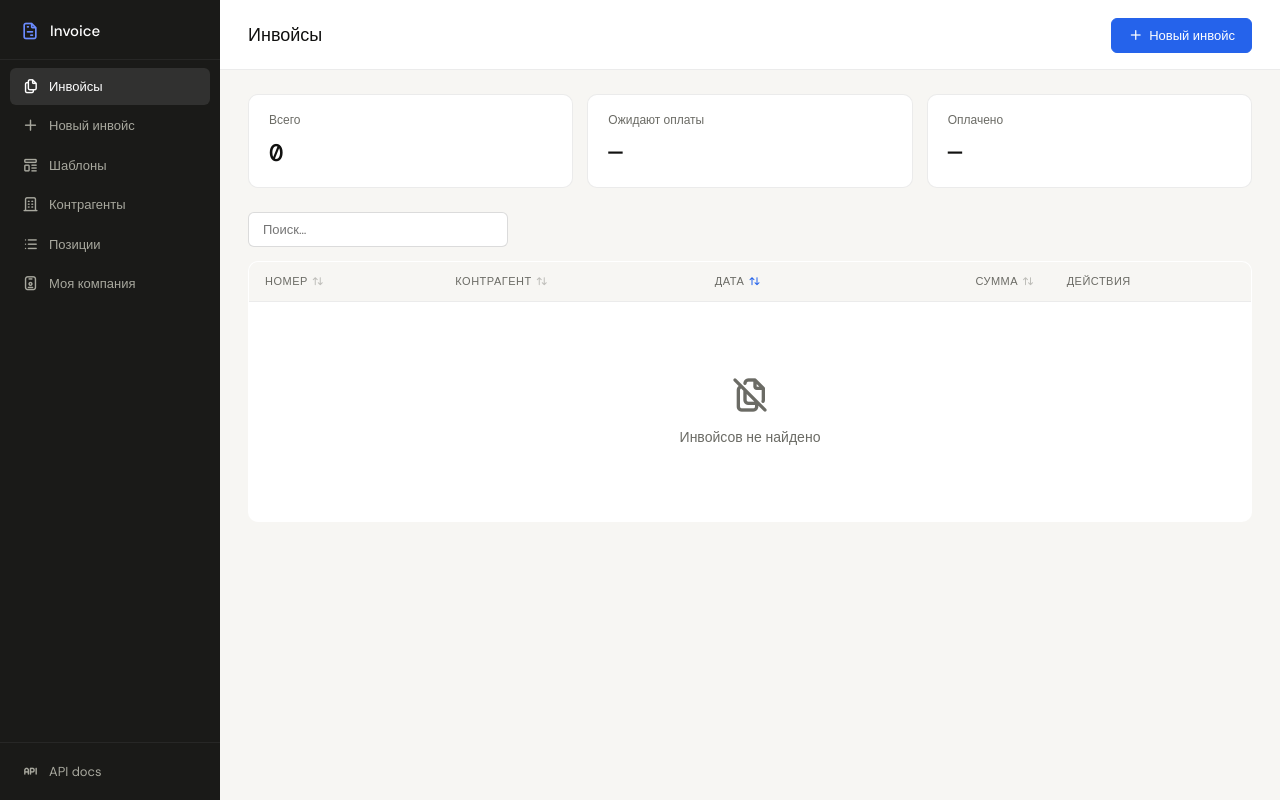
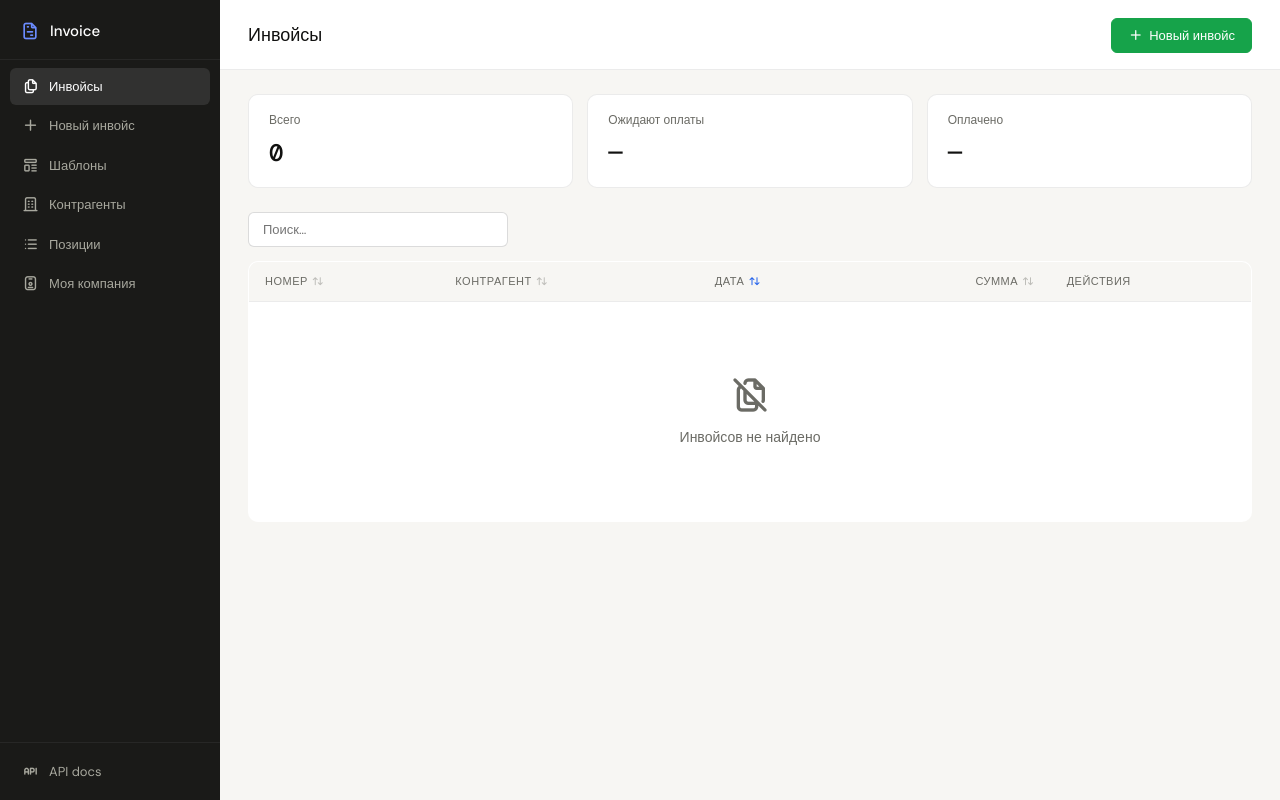
Before and after one commit to forzenson/invoice-app, a FastAPI app: page / in a window 1280 px wide. Run offline with FastAPI, Linux system fonts and the light colour scheme; data that the repository does not hold is empty; some libraries are stand-ins or nearby versions.

Commit message:
Change primary button color from blue to green
Co-Authored-By: Claude Opus 4.7 <noreply@anthropic.com>

```diff
--- a/static/app.css
+++ b/static/app.css
@@ -51,8 +51,8 @@ body { font-family: var(--font); background: var(--bg); color: var(--text); font
 .btn { display: inline-flex; align-items: center; gap: 6px; padding: 8px 16px; border-radius: var(--radius-sm); border: 1px solid var(--border-strong); background: var(--surface); color: var(--text); font-family: var(--font); font-size: 13px; cursor: pointer; transition: background 0.1s, border-color 0.1s; white-space: nowrap; }
 .btn:hover { background: var(--bg); }
 .btn i { font-size: 15px; }
-.btn-primary { background: var(--accent); color: #fff; border-color: var(--accent); }
-.btn-primary:hover { background: var(--accent-hover); border-color: var(--accent-hover); }
+.btn-primary { background: #16a34a; color: #fff; border-color: #16a34a; }
+.btn-primary:hover { background: #15803d; border-color: #15803d; }
 .btn-sm { padding: 5px 10px; font-size: 12px; }
 .btn-sm i { font-size: 13px; }
 .btn-ghost { border-color: transparent; background: transparent; color: var(--text-muted); }
```
